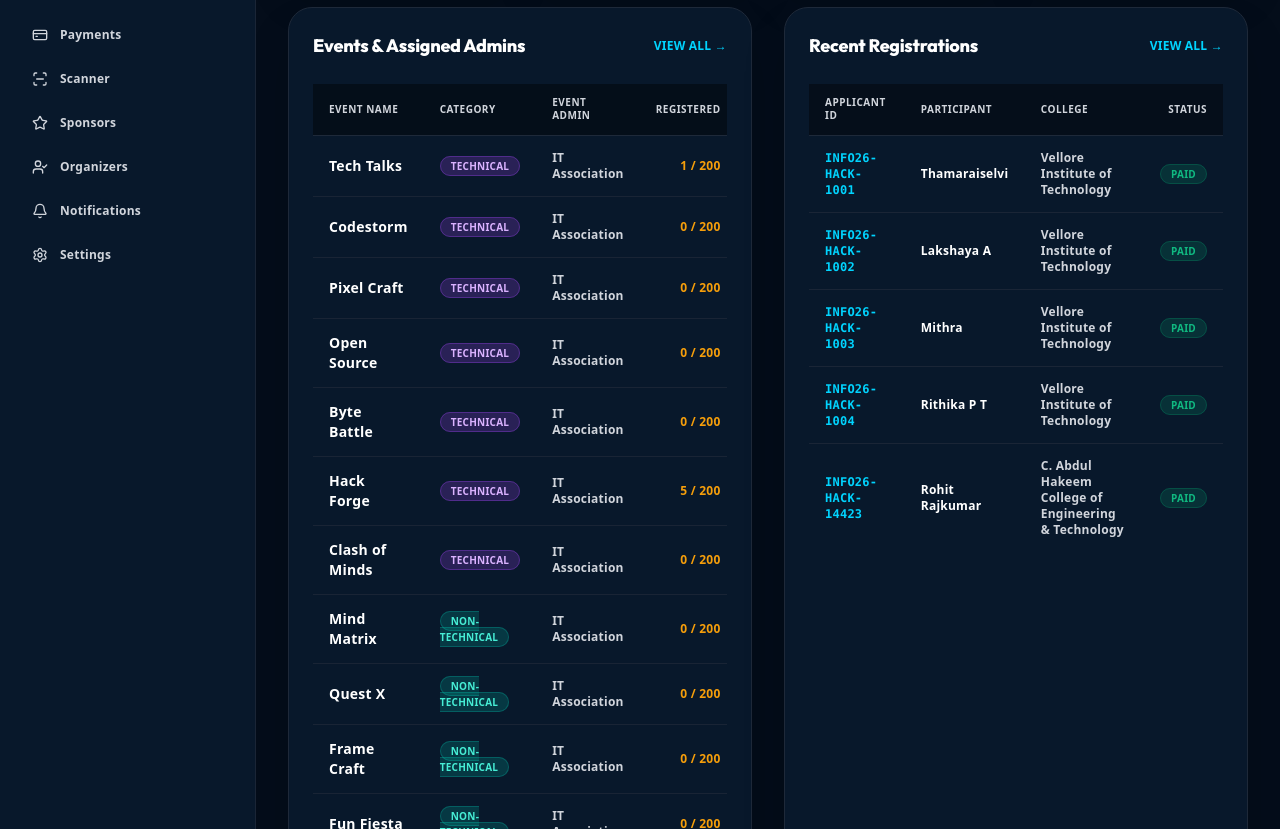
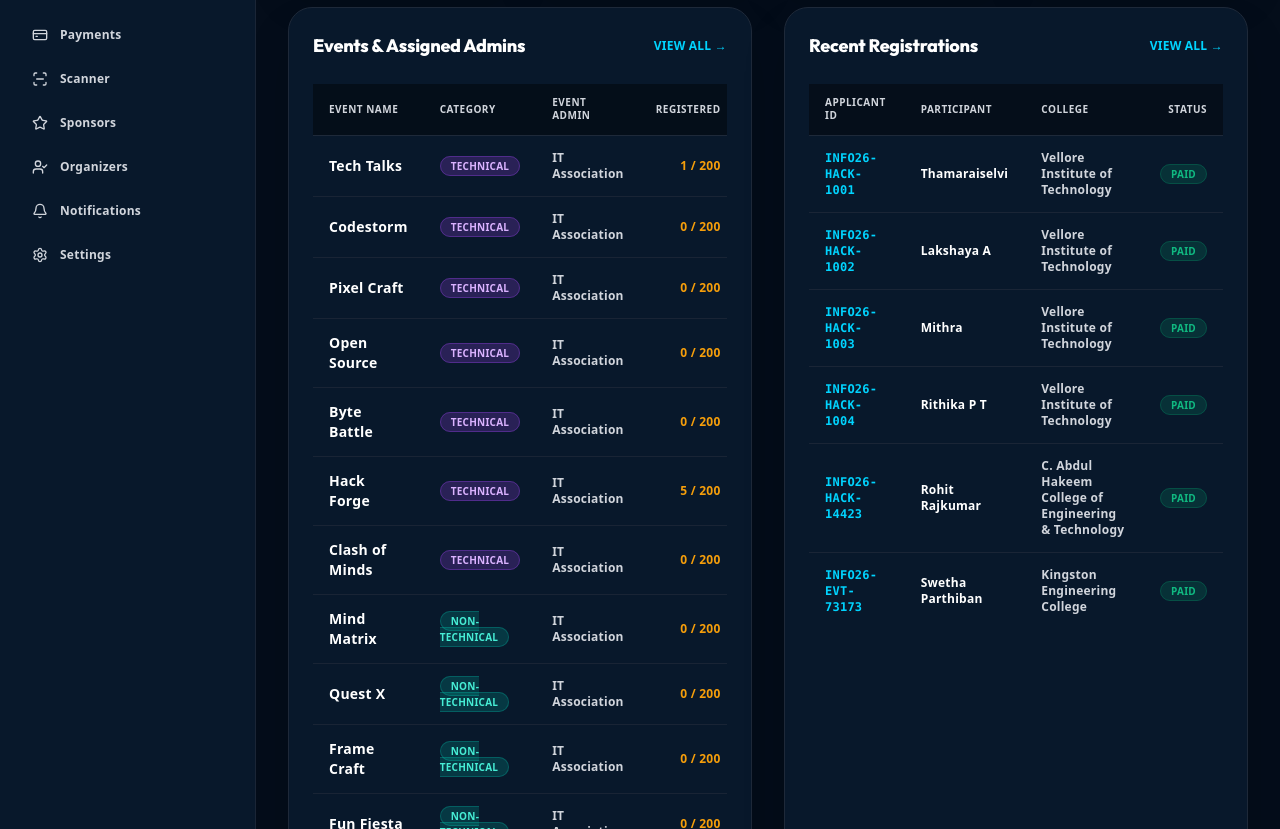
Before and after one commit to maithreyan12/INFOGRAM26, a Next.js app in the folder infogram26-app/: page /admin/dashboard in a window 1280 px wide. Shown: the part 360-1189 px from the top of the page. Built offline with nearby package versions, Linux system fonts and the light colour scheme; no server answers; the database is empty; sample sign-in values are in the browser's storage.

Commit message:
fix: synchronize dashboard, registrations, and payments metrics and name fallbacks

```diff
--- a/infogram26-app/src/app/admin/dashboard/page.tsx
+++ b/infogram26-app/src/app/admin/dashboard/page.tsx
@@ -26,13 +26,17 @@ export default function AdminDashboard() {
     let ticketMap: Record<string, any> = {};
 
     const isTestEntry = (item: any) => {
-      const email = (item.personalInfo?.email || item.email || '').toLowerCase();
-      const name = (item.personalInfo?.fullName || item.studentName || item.name || '').toLowerCase();
-      const appId = (item.applicantId || '').toLowerCase();
+      const email = (item.personalInfo?.email || item.email || '').toLowerCase().trim();
+      const name = (item.personalInfo?.fullName || item.studentName || item.name || '').toLowerCase().trim();
+      const appId = (item.applicantId || '').toLowerCase().trim();
       return (
+        name === 'participant' ||
+        name.includes('participant') ||
+        appId.includes('98035') ||
+        email.includes('verification.test') ||
+        email.includes('arunkumar.cahcet') ||
+        email === 'test@example.com' ||
         email.includes('test') ||
-        email.includes('verification') ||
-        email.includes('arunkumar') ||
         name.includes('test') ||
         name.includes('verification') ||
         appId.includes('9999') ||
@@ -41,30 +45,41 @@ export default function AdminDashboard() {
     };
 
     const updateMetrics = () => {
-      // Start from real registrations only
-      const combined = rawRegs.filter((r) => !isTestEntry(r));
+      // Start from real paid registrations only
+      const paidRegs = rawRegs.filter((r) => {
+        const isPaidStatus = r.status === 'paid' || r.ticketId || ticketMap[r.applicantId] || r.paidAt || r.razorpayPaymentId;
+        return isPaidStatus && !isTestEntry(r);
+      });
 
-      // Add ticket-only entries (HackForge team passes, manually issued passes)
-      // that don't already exist in registrations
+      const combined = [...paidRegs];
+
+      // Add ticket-only entries that don't already exist in registrations
       Object.values(ticketMap).forEach((t: any) => {
         if (isTestEntry(t)) return;
 
         const exists = combined.some(
           (r) =>
             r.applicantId === t.applicantId ||
-            (r.personalInfo?.email && t.email && r.personalInfo?.email === t.email)
+            ((r.personalInfo?.email || r.email) && t.email && (r.personalInfo?.email || r.email) === t.email)
         );
-        if (!exists && (t.studentName || t.applicantId)) {
+        if (!exists && (t.studentName || t.fullName || t.name || t.email || t.applicantId)) {
+          const sName = t.studentName || t.name || t.fullName || '';
+          const sCollege = t.college || '';
           combined.push({
             id: t.ticketId || t.id,
             applicantId: t.applicantId,
-            totalFee: t.totalAmount || 100,
+            fullName: sName,
+            studentName: sName,
+            college: sCollege,
+            department: t.department || t.branch || '',
+            year: t.year || '',
+            totalFee: t.totalAmount ?? t.totalFee ?? (t.applicantId === 'INFO26-HACK-14423' ? 50 : 100),
             status: 'paid',
             personalInfo: {
-              fullName: t.studentName || t.name || '',
+              fullName: sName,
               email: t.email || '',
               phone: t.phone || '',
-              college: t.college || '',
+              college: sCollege,
               department: t.department || t.branch || '',
               year: t.year || '',
             },
@@ -74,7 +89,7 @@ export default function AdminDashboard() {
         }
       });
 
-      const filteredStoreRegs = (storeRegistrations || []).filter((r) => !isTestEntry(r));
+      const filteredStoreRegs = (storeRegistrations || []).filter((r) => !isTestEntry(r) && (r.status as string) === 'paid');
       setLiveRegistrations(combined.length > 0 ? combined : filteredStoreRegs);
     };
 
@@ -113,9 +128,12 @@ export default function AdminDashboard() {
     };
   }, [storeRegistrations]);
 
-  const activeRegistrations = liveRegistrations.length > 0 ? liveRegistrations : storeRegistrations;
+  const activeRegistrations = liveRegistrations.length > 0 ? liveRegistrations : (storeRegistrations || []).filter(r => (r.status as string) === 'paid');
   const totalRegistrations = activeRegistrations.length;
-  const totalRevenue = activeRegistrations.reduce((sum, r) => sum + (r.totalFee || 0), 0);
+  const totalRevenue = activeRegistrations.reduce((sum, r) => {
+    const fee = r.totalFee ?? r.totalAmount ?? r.fee ?? (r.applicantId === 'INFO26-HACK-14423' ? 50 : 100);
+    return sum + Number(fee || 0);
+  }, 0);
   const activeEventsCount = events.length;
   const organizersCount = organizers.length;
 
@@ -303,9 +321,9 @@ export default function AdminDashboard() {
                 </tr>
               </thead>
               <tbody className="divide-y divide-gray-800/80">
-                {activeRegistrations.slice(0, 5).map((reg: any) => {
-                  const name = reg.personalInfo?.fullName || reg.fullName || '—';
-                  const college = reg.personalInfo?.college || reg.college || '—';
+                {activeRegistrations.map((reg: any) => {
+                  const name = reg.personalInfo?.fullName || reg.fullName || reg.studentName || reg.name || '—';
+                  const college = reg.personalInfo?.college || reg.college || 'C. Abdul Hakeem College of Engineering & Technology';
                   return (
                     <tr key={reg.id} className="transition-colors hover:bg-gray-800/50">
                       <td className="px-4 py-3.5 font-mono text-[#00d4ff] font-bold">{reg.applicantId}</td>
--- a/infogram26-app/src/app/admin/payments/page.tsx
+++ b/infogram26-app/src/app/admin/payments/page.tsx
@@ -335,11 +335,12 @@ export default function PaymentsPage() {
                 </tr>
               ) : (
                 filteredRegistrations.map((reg: any) => {
-                  const name = reg.personalInfo?.fullName || reg.fullName || 'Participant';
+                  const name = reg.personalInfo?.fullName || reg.fullName || reg.studentName || reg.name || 'Participant';
                   const email = reg.personalInfo?.email || reg.email || '';
                   const phone = reg.personalInfo?.phone || reg.phone || '';
-                  const college = reg.personalInfo?.college || reg.college || 'CAHCET';
+                  const college = reg.personalInfo?.college || reg.college || 'C. Abdul Hakeem College of Engineering & Technology';
                   const payId = reg.razorpayPaymentId || reg.utrNumber || '—';
+                  const fee = reg.totalFee ?? reg.totalAmount ?? reg.fee ?? (reg.applicantId === 'INFO26-HACK-14423' ? 50 : 100);
 
                   return (
                     <tr key={reg.id} className="hover:bg-gray-800/50 transition-colors">
@@ -350,7 +351,7 @@ export default function PaymentsPage() {
                         <div className="text-[10px] text-gray-500 font-mono">{email} {phone ? `• ${phone}` : ''}</div>
                       </td>
                       <td className="px-6 py-4 font-mono text-purple-300 font-black text-xs">{payId}</td>
-                      <td className="px-6 py-4 font-black text-emerald-400 text-sm">₹{reg.totalFee || 0}</td>
+                      <td className="px-6 py-4 font-black text-emerald-400 text-sm">₹{fee}</td>
                       <td className="px-6 py-4 text-gray-400 uppercase font-mono text-[11px]">UPI / Razorpay</td>
                       <td className="px-6 py-4 text-right">
                         <span className="px-3 py-1 rounded-full text-[10px] font-black uppercase bg-emerald-500/20 text-emerald-400 border border-emerald-500/30">
--- a/infogram26-app/src/app/admin/registrations/page.tsx
+++ b/infogram26-app/src/app/admin/registrations/page.tsx
@@ -38,15 +38,16 @@ export default function RegistrationsPage() {
         const name = (r.personalInfo?.fullName || r.studentName || r.name || '').toLowerCase().trim();
         const appId = (r.applicantId || '').toLowerCase().trim();
         const isDemo =
-          !name ||
-          name === '' ||
-          name === '—' ||
           name === 'participant' ||
+          name.includes('participant') ||
           appId.includes('98035') ||
-          appId.includes('14423') ||
           email.includes('verification.test') ||
           email.includes('arunkumar.cahcet') ||
-          email === 'test@example.com';
+          email === 'test@example.com' ||
+          email.includes('test') ||
+          name.includes('test') ||
+          name.includes('verification') ||
+          appId.includes('9999');
         return isPaidStatus && !isDemo;
       });
 
@@ -55,18 +56,19 @@ export default function RegistrationsPage() {
       // Add any tickets that are not in rawRegs
       Object.values(ticketItems).forEach((t: any) => {
         const email = (t.email || '').toLowerCase().trim();
-        const name = (t.studentName || t.name || '').toLowerCase().trim();
+        const name = (t.studentName || t.name || t.fullName || '').toLowerCase().trim();
         const appId = (t.applicantId || '').toLowerCase().trim();
         const isDemo =
-          !name ||
-          name === '' ||
-          name === '—' ||
           name === 'participant' ||
+          name.includes('participant') ||
           appId.includes('98035') ||
-          appId.includes('14423') ||
           email.includes('verification.test') ||
           email.includes('arunkumar.cahcet') ||
-          email === 'test@example.com';
+          email === 'test@example.com' ||
+          email.includes('test') ||
+          name.includes('test') ||
+          name.includes('verification') ||
+          appId.includes('9999');
         if (isDemo) return;
 
         const exists = combined.some(
@@ -465,10 +467,10 @@ export default function RegistrationsPage() {
                     ticketInfo?.status === 'used' ||
                     ticketInfo?.checkedIn;
 
-                  const name = reg.personalInfo?.fullName || reg.fullName || '—';
-                  const college = reg.personalInfo?.college || reg.college || '—';
-                  const dept = reg.personalInfo?.department || reg.department || '—';
-                  const year = reg.personalInfo?.year || reg.year || '';
+                  const name = reg.personalInfo?.fullName || reg.fullName || reg.studentName || reg.name || '—';
+                  const college = reg.personalInfo?.college || reg.college || 'C. Abdul Hakeem College of Engineering & Technology';
+                  const dept = reg.personalInfo?.department || reg.department || 'Information Technology';
+                  const year = reg.personalInfo?.year || reg.year || '2nd Year';
                   const email = reg.personalInfo?.email || reg.email || '';
                   const phone = reg.personalInfo?.phone || reg.phone || '';
                   const eventsList = reg.eventNames || reg.events || [];
```
